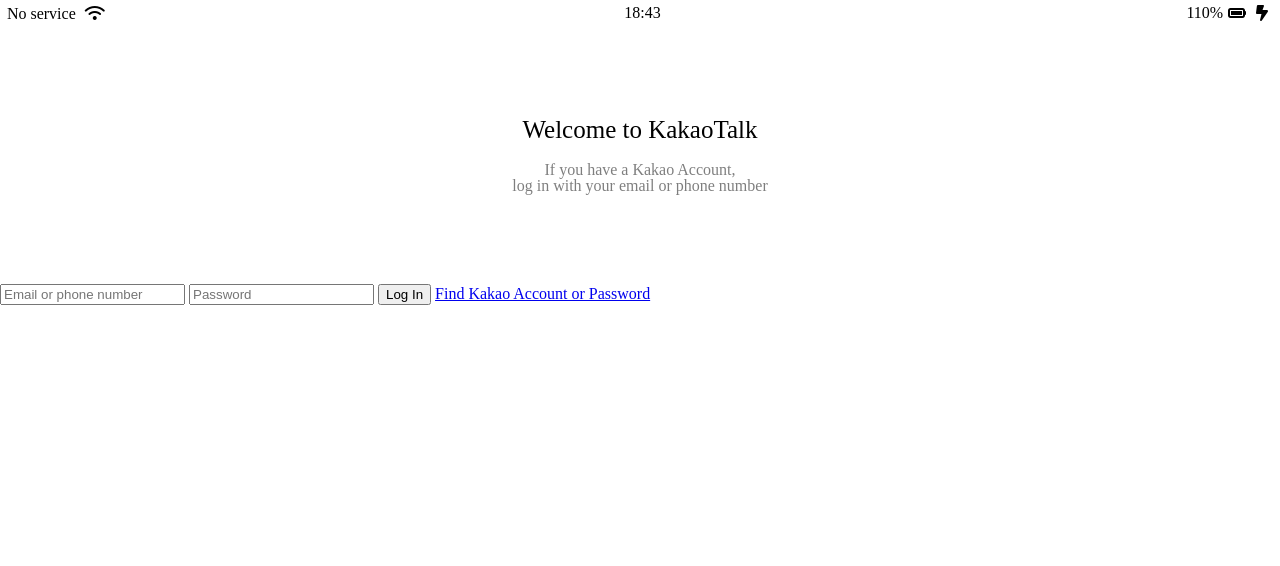
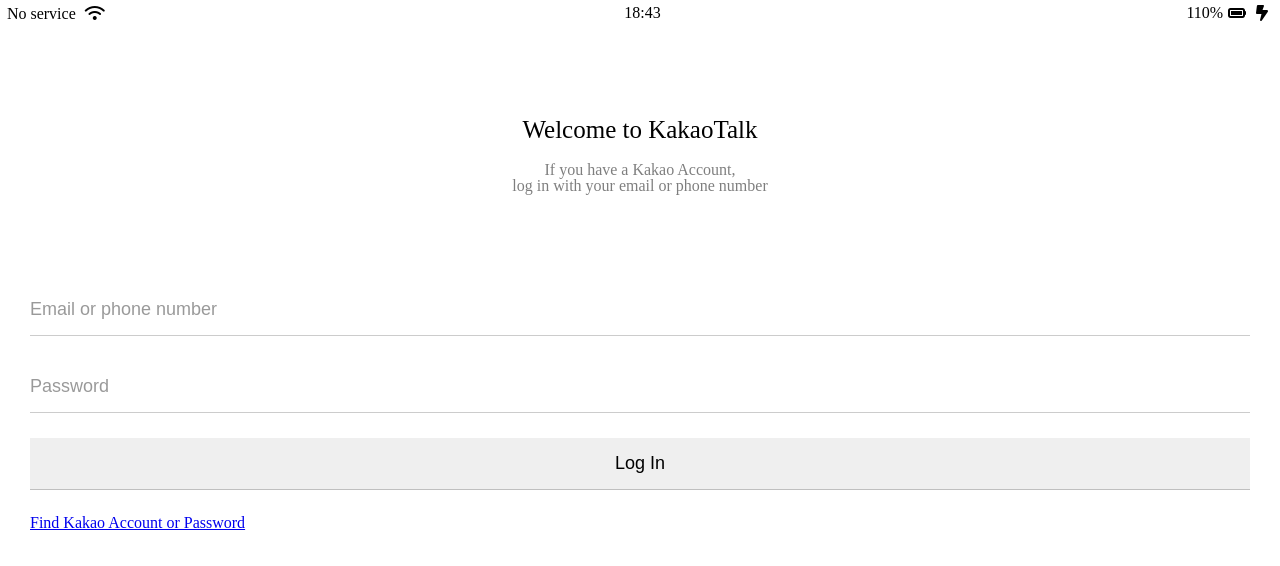
Before and after one commit to inwhd/kakao-clone, a plain HTML site: page index.html in a window 1280 px wide. Drawn offline with Linux system fonts and the light colour scheme.

Commit message:
#6.7 Log In Form part One (10:11)
log in form의
정렬, 테두리, 패딩, 마진바텀, 트렌지션을 추가했다

variables.css 파일을 추가해서
기본 컬러 함수를 설정하였고,
해당 함수를 호출해 root 색상을 변경했다

```diff
--- a/CSS/reset.css
+++ b/CSS/reset.css
@@ -46,3 +46,7 @@
 	border-collapse: collapse;
 	border-spacing: 0;
 }
+
+input:focus{
+	outline: none;
+}
--- a/CSS/styles.css
+++ b/CSS/styles.css
@@ -1,6 +1,7 @@
 @import url('https://fonts.googleapis.com/css2?family=Roboto:ital,wght@1,900&display=swap');
 @import "reset.css";
 @import "status-bar.css";
+@import "variables.css";
 
 .body{
     font-family: 'Roboto', sans-serif;
@@ -21,3 +22,26 @@
     width: 40%;
     opacity: 0.5;
 }
+
+#login-form{
+    display: flex;
+    flex-direction: column;
+    margin: 0px 30px;
+}
+
+#login-form input{
+    border: none;
+    padding: 15px 0;
+    font-size: 18px;
+    margin-bottom: 25px;
+    border-bottom: 1px solid rgba(0,0,0,0.2);
+    transition: border-color 0.2s ease-in;
+
+}
+#login-form input::placeholder{
+    color: rgba(0,0,0,0.4);
+}
+
+#login-form input:focus{
+    border-color: var(--select-yellow);
+}
--- /dev/null
+++ b/CSS/variables.css
@@ -0,0 +1,3 @@
+:root{
+    --select-yellow :  #f1e317;
+}
```
